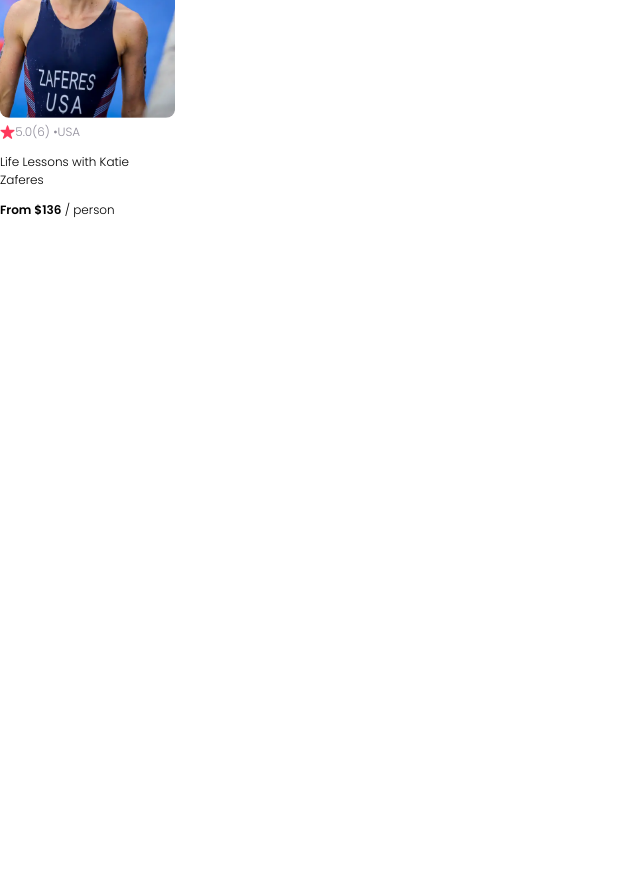
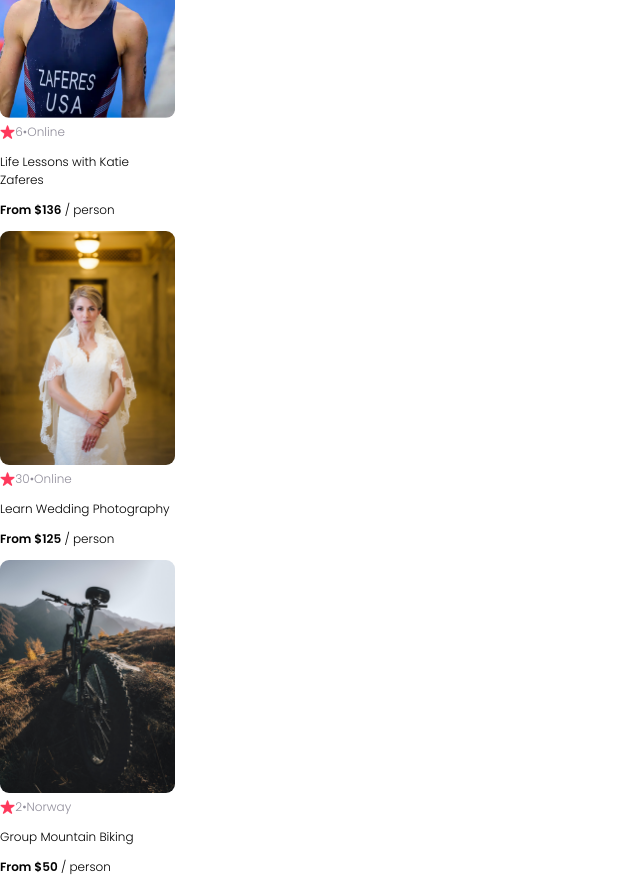
Before and after one commit to edfvr/airbnb-clone, a React (Vite) app: page / in a window 1280 px wide. Shown: the part 1160-2048 px from the top of the page, without its empty margins (0-640 px from the left). Before the commit the page ends 1391 px from the top, so only its background shows below. Built offline with nearby package versions, Linux system fonts and the light colour scheme.

Commit message:
Mapped data into card component

```diff
--- a/src/App.jsx
+++ b/src/App.jsx
@@ -1,13 +1,26 @@
 import Navbar from './components/Navbar'
 import Hero from './components/Hero'
 import Card from './components/Card'
+import Data from './data'
 
 export default function App() {
+  const cardData = Data.map(card => {
+    return (
+      <Card
+      id={card.id}
+      img={card.coverImg}
+      rating={card.stats.reviewCount}
+      location={card.location}
+      title={card.title}
+      price={card.price}
+      />
+    )
+  })
   return (
-    <div className="">
+    <div>
       <Navbar />
       <Hero />
-      <Card />
+      {cardData}
     </div>
   )
 }
--- a/src/components/Card.jsx
+++ b/src/components/Card.jsx
@@ -1,17 +1,17 @@
 import React from "react"
 
-export default function Card() {
+export default function Card(props) {
     return (
         <div className="card">
-           <img src="katie-zaferes.png" className="card--image"/>
+           <img src={props.img} className="card--image"/>
            <div className="card--stats">
                 <img src="star.png" className="card--star" />
-                <span className="grayed-out">5.0</span>
-                <span className="grayed-out">(6) • </span>
-                <span className="grayed-out">USA</span>
+                <span className="grayed-out">{props.rating}</span>
+                <span className="grayed-out">{props.reviewCount} • </span>
+                <span className="grayed-out">{props.location}</span>
            </div>
-           <p>Life Lessons with Katie Zaferes</p>
-           <p><span className="bold">From $136</span> / person</p>
+           <p>{props.title}</p>
+           <p><span className="bold">From ${props.price}</span> / person</p>
         </div>
     )
 }
```
